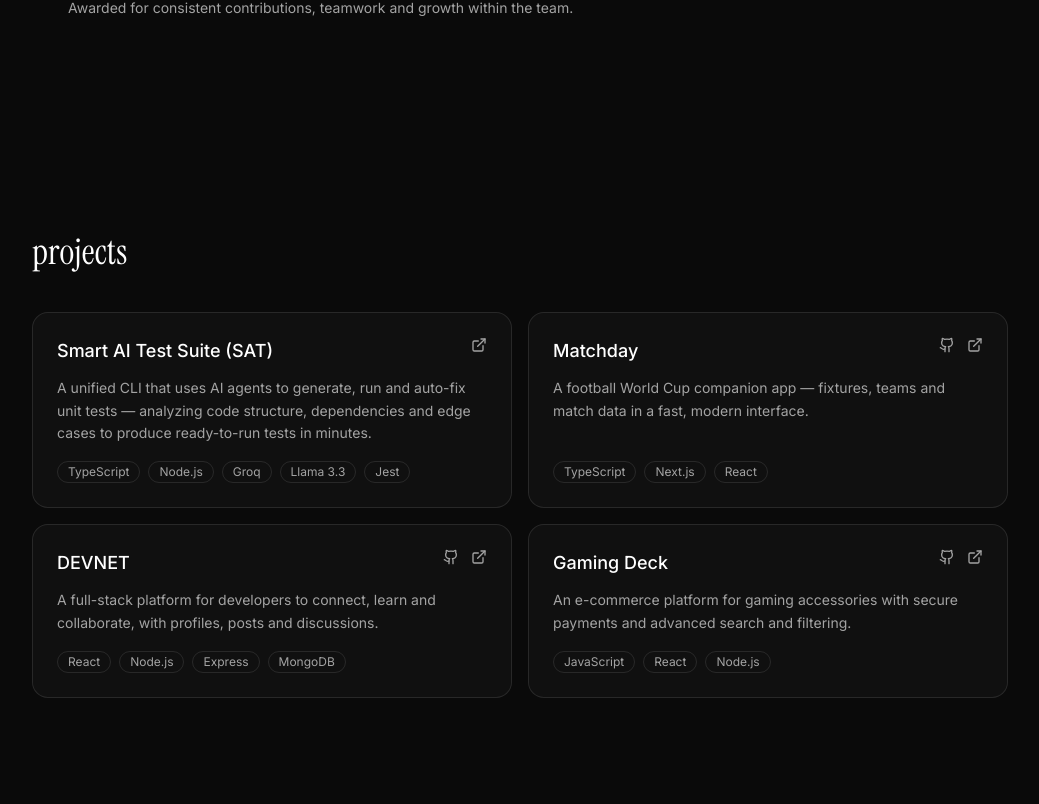
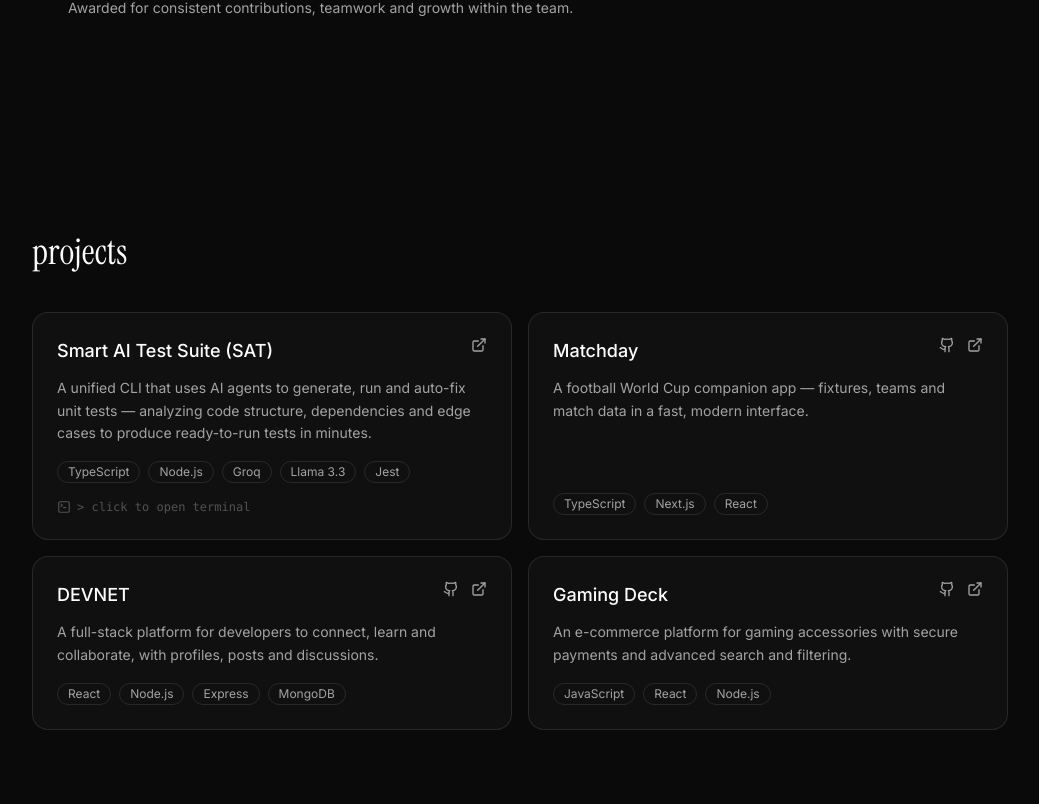
Before and after one commit to Ashik234/Personal-Website, a Next.js app: page / in a window 1280 px wide. Shown: the part 2556-3360 px from the top of the page, without its empty margins (120-1159 px from the left). Built offline with nearby package versions, Linux system fonts and the light colour scheme.

Commit message:
feat: SAT card opens interactive terminal on click with hover hint

```diff
--- a/src/components/Projects/page.tsx
+++ b/src/components/Projects/page.tsx
@@ -1,30 +1,26 @@
 "use client";
-import { Github, ExternalLink } from "lucide-react";
+import { useState } from "react";
+import { Github, ExternalLink, TerminalSquare } from "lucide-react";
 import { motion } from "motion/react";
 import { siteConfig } from "@/lib/site-config";
+import SatTerminal from "./SatTerminal";
 
-export default function ProjectsPage() {
+type Project = (typeof siteConfig.projects)[number];
+
+function ProjectCard({ project, index }: { project: Project; index: number }) {
+  const [open, setOpen] = useState(false);
+  const hasTerminal = "terminal" in project && project.terminal;
+
   return (
-    <section id="projects" className="mx-auto max-w-5xl scroll-mt-28 px-6 py-24">
-      <motion.h2
-        className="font-serif text-3xl text-white md:text-4xl"
+    <motion.article
+      className={`relative flex flex-col rounded-2xl border border-white/10 bg-neutral-900/50 p-6 transition hover:border-white/20 ${
+        hasTerminal ? "group cursor-pointer" : ""
+      }`}
       initial={{ opacity: 0, y: 20 }}
       whileInView={{ opacity: 1, y: 0 }}
       viewport={{ once: true, amount: 0.2 }}
-        transition={{ duration: 0.5 }}
-      >
-        projects
-      </motion.h2>
-
-      <div className="mt-10 grid grid-cols-1 gap-4 md:grid-cols-2">
-        {siteConfig.projects.map((project, i) => (
-          <motion.article
-            key={project.name}
-            className="flex flex-col rounded-2xl border border-white/10 bg-neutral-900/50 p-6 transition hover:border-white/20"
-            initial={{ opacity: 0, y: 20 }}
-            whileInView={{ opacity: 1, y: 0 }}
-            viewport={{ once: true, amount: 0.2 }}
-            transition={{ duration: 0.5, delay: i * 0.08 }}
+      transition={{ duration: 0.5, delay: index * 0.08 }}
+      onClick={() => hasTerminal && setOpen(true)}
     >
       <div className="flex items-start justify-between gap-4">
         <h3 className="text-lg font-medium text-white">{project.name}</h3>
@@ -36,6 +32,7 @@ export default function ProjectsPage() {
               rel="noopener noreferrer"
               aria-label={`${project.name} on GitHub`}
               className="transition hover:text-white"
+              onClick={(e) => e.stopPropagation()}
             >
               <Github className="h-4 w-4" />
             </a>
@@ -47,6 +44,7 @@ export default function ProjectsPage() {
               rel="noopener noreferrer"
               aria-label={`${project.name} live demo`}
               className="transition hover:text-white"
+              onClick={(e) => e.stopPropagation()}
             >
               <ExternalLink className="h-4 w-4" />
             </a>
@@ -68,7 +66,35 @@ export default function ProjectsPage() {
           </li>
         ))}
       </ul>
+
+      {hasTerminal && (
+        <span className="mt-4 flex items-center gap-1.5 font-mono text-xs text-neutral-600 transition group-hover:text-neutral-300">
+          <TerminalSquare className="h-3.5 w-3.5" />
+          &gt; click to open terminal
+        </span>
+      )}
+
+      {hasTerminal && open && <SatTerminal onClose={() => setOpen(false)} />}
     </motion.article>
+  );
+}
+
+export default function ProjectsPage() {
+  return (
+    <section id="projects" className="mx-auto max-w-5xl scroll-mt-28 px-6 py-24">
+      <motion.h2
+        className="font-serif text-3xl text-white md:text-4xl"
+        initial={{ opacity: 0, y: 20 }}
+        whileInView={{ opacity: 1, y: 0 }}
+        viewport={{ once: true, amount: 0.2 }}
+        transition={{ duration: 0.5 }}
+      >
+        projects
+      </motion.h2>
+
+      <div className="mt-10 grid grid-cols-1 gap-4 md:grid-cols-2">
+        {siteConfig.projects.map((project, i) => (
+          <ProjectCard key={project.name} project={project} index={i} />
         ))}
       </div>
     </section>
```
Lines whose indentation alone changed are shown as unchanged.
